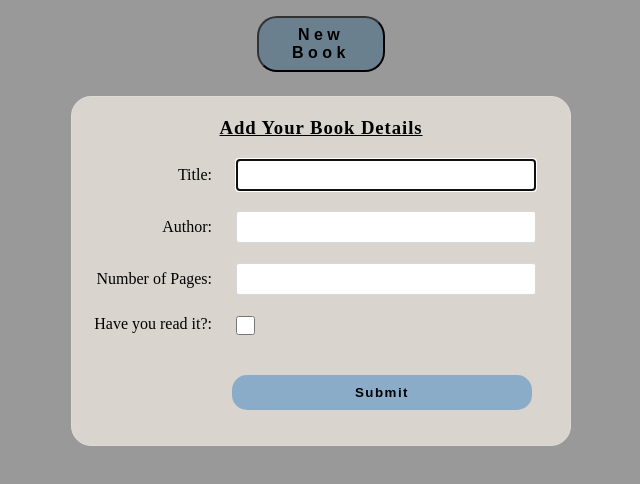
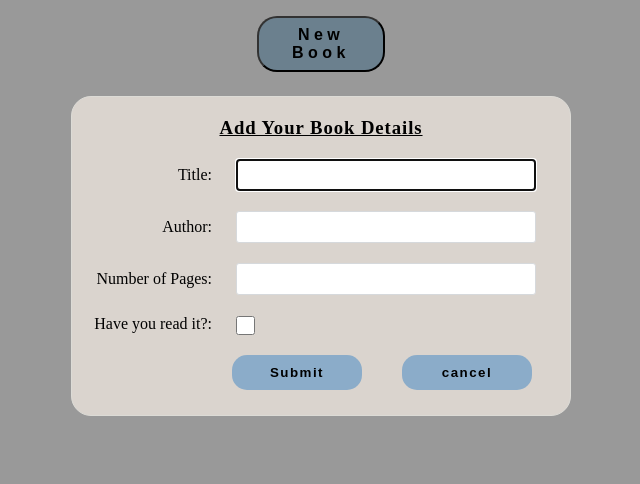
Before and after one commit to kwamebuah/library, a plain HTML site: page index.html in a window 1280 px wide. Both pictures are taken after a click on the button "New Book". Shown: the whole page, without its empty margins (319-959 px from the left). Drawn offline with Linux system fonts and the light colour scheme.

Commit message:
Add a cancel button to book submission form

```diff
--- a/index.html
+++ b/index.html
@@ -31,8 +31,9 @@
                 <label for="isRead">Have you read it?: </label>
                 <input type="checkbox" name="isRead" id="isRead">
             </p>
-            <p>
+            <p class="form-buttons">
                 <button type="submit">Submit</button>
+                <button value="cancel" formmethod="dialog">cancel</button>
             </p>
         </form>
     </dialog>
--- a/style.css
+++ b/style.css
@@ -45,9 +45,8 @@
 }
 
 .new-book-form {
-
     width: 500px;
-    height: 350px;
+    height: 320px;
     padding: 20px;
     margin: 1rem auto;
     background-color: rgb(218, 212, 206);
@@ -88,10 +87,15 @@
     vertical-align: middle;
 }
 
+.form-buttons {
+    width: 300px;
+    margin-left: 140px;
+    display: flex;
+    justify-content: space-between;
+}
+
 .new-book-form button {
-    margin-top: 20px;
-    margin-left: 140px;
-    width: 300px;
+    width: 130px;
     padding: 10px;
     border-radius: 15px;
     border: none;
```
